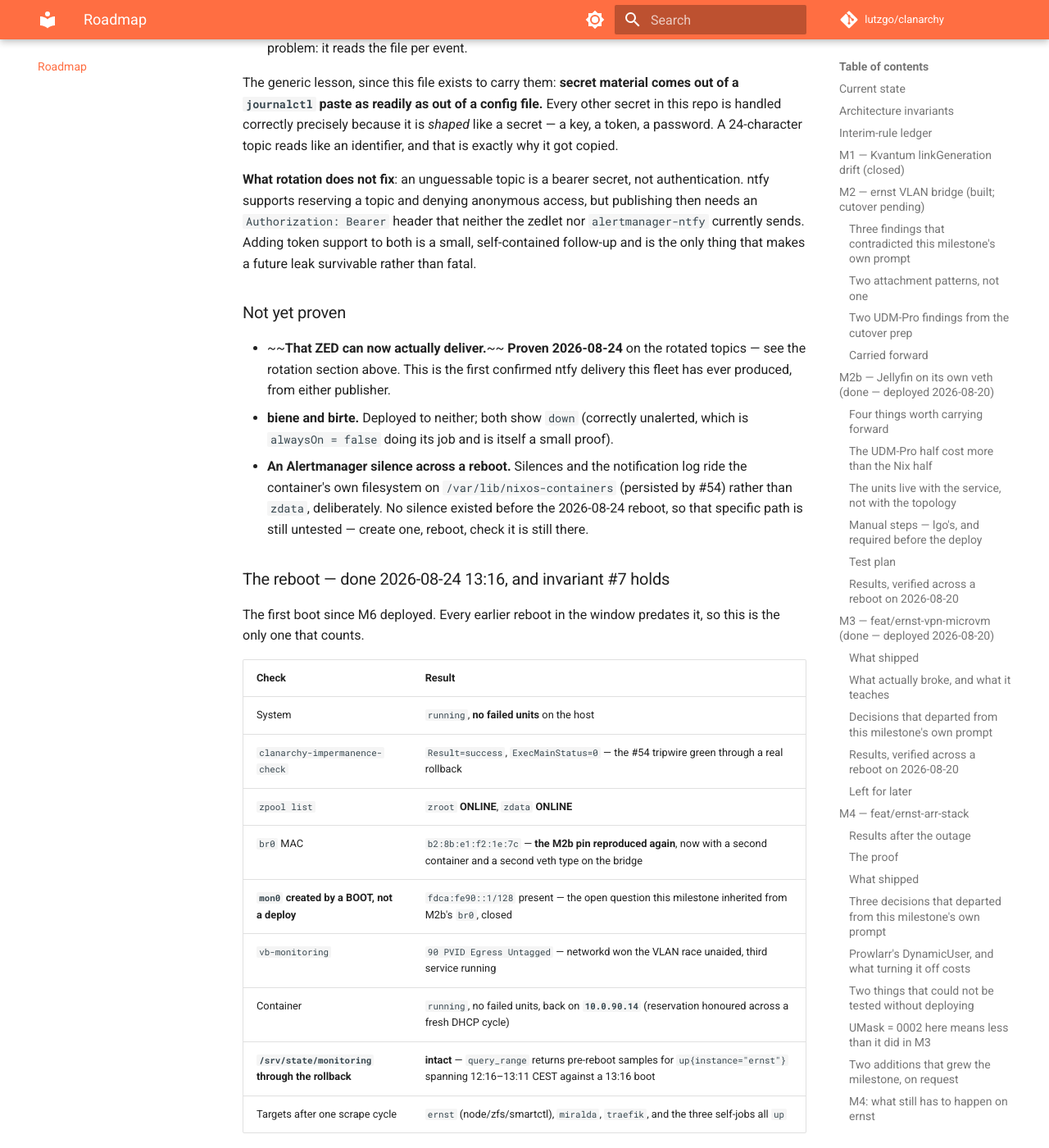
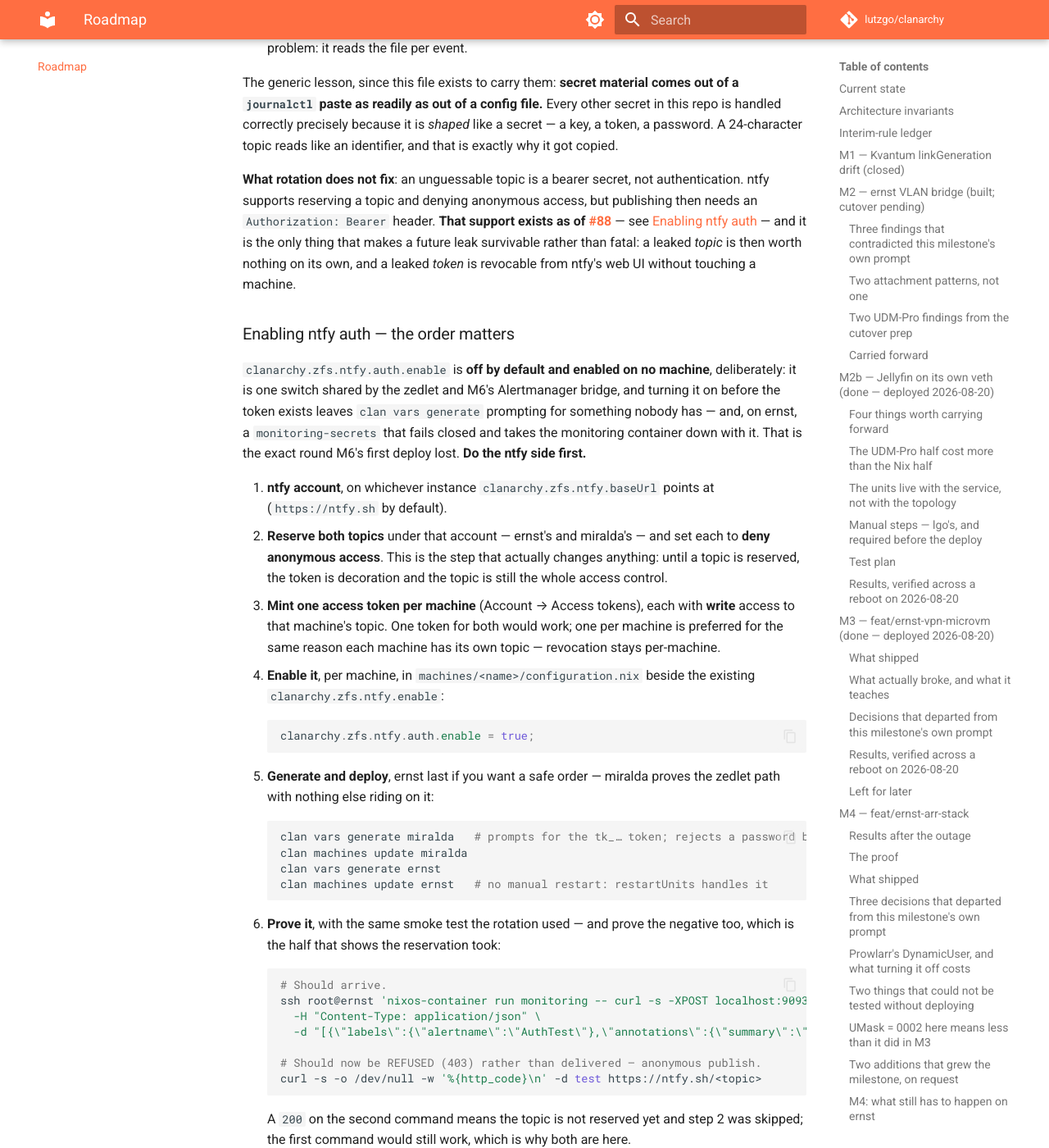
Before and after one commit to lutzgo/clanarchy, an MkDocs documentation site: the page built from docs/roadmap.md, in a window 1280 px wide and 1400 px high, scrolled down 50864 px. Shown: the whole window at 82% size. Built offline with MkDocs 1.6.1 and Material for MkDocs 9.7.7, drawn with Linux system fonts in a browser that asks for light colours; comment, search, counter and statistics services are not loaded; some of the changed text lies outside the part shown.

Commit message:
Document the ntfy auth enablement order
zfs-ntfy.nix pointed at docs/roadmap.md for the enablement sequence and the
roadmap did not have one — a dangling reference on the one procedure where
getting the order wrong takes the monitoring container down.

Adds the six-step sequence, ernst last so miralda proves the zedlet path
with nothing else riding on it, plus the NEGATIVE test that is the half
which actually shows the reservation took: an anonymous publish to the topic
must now return 403.  A 200 there means step 2 was skipped and the token is
decoration — and the positive test would still pass, which is why both are
written down.

Also corrects the module readme: rotating the topic no longer needs a manual
restart (restartUnits handles it), while the Grafana password still does.

Co-Authored-By: Claude Opus 5 <noreply@anthropic.com>
Claude-Session: https://claude.ai/code/session_01BphkxfEVMv3NTqARXQPMdF

````diff
--- a/docs/roadmap.md
+++ b/docs/roadmap.md
@@ -1780,10 +1780,63 @@ identifier, and that is exactly why it got copied.
 
 **What rotation does not fix**: an unguessable topic is a bearer secret, not
 authentication. ntfy supports reserving a topic and denying anonymous access,
-but publishing then needs an `Authorization: Bearer` header that neither the
-zedlet nor `alertmanager-ntfy` currently sends. Adding token support to both is
-a small, self-contained follow-up and is the only thing that makes a future leak
-survivable rather than fatal.
+but publishing then needs an `Authorization: Bearer` header. **That support
+exists as of [#88](https://github.com/lutzgo/clanarchy/pull/88)** — see
+[Enabling ntfy auth](#enabling-ntfy-auth-the-order-matters) — and it is the only
+thing that makes a future leak survivable rather than fatal: a leaked *topic* is
+then worth nothing on its own, and a leaked *token* is revocable from ntfy's web
+UI without touching a machine.
+
+### Enabling ntfy auth — the order matters
+
+`clanarchy.zfs.ntfy.auth.enable` is **off by default and enabled on no
+machine**, deliberately: it is one switch shared by the zedlet and M6's
+Alertmanager bridge, and turning it on before the token exists leaves
+`clan vars generate` prompting for something nobody has — and, on ernst, a
+`monitoring-secrets` that fails closed and takes the monitoring container down
+with it. That is the exact round M6's first deploy lost. **Do the ntfy side
+first.**
+
+1. **ntfy account**, on whichever instance `clanarchy.zfs.ntfy.baseUrl` points
+   at (`https://ntfy.sh` by default).
+2. **Reserve both topics** under that account — ernst's and miralda's — and set
+   each to **deny anonymous access**. This is the step that actually changes
+   anything: until a topic is reserved, the token is decoration and the topic
+   is still the whole access control.
+3. **Mint one access token per machine** (Account → Access tokens), each with
+   **write** access to that machine's topic. One token for both would work; one
+   per machine is preferred for the same reason each machine has its own topic —
+   revocation stays per-machine.
+4. **Enable it**, per machine, in `machines/<name>/configuration.nix` beside the
+   existing `clanarchy.zfs.ntfy.enable`:
+   ```nix
+   clanarchy.zfs.ntfy.auth.enable = true;
+   ```
+5. **Generate and deploy**, ernst last if you want a safe order — miralda proves
+   the zedlet path with nothing else riding on it:
+   ```bash
+   clan vars generate miralda   # prompts for the tk_… token; rejects a password by shape
+   clan machines update miralda
+   clan vars generate ernst
+   clan machines update ernst   # no manual restart: restartUnits handles it
+   ```
+6. **Prove it**, with the same smoke test the rotation used — and prove the
+   negative too, which is the half that shows the reservation took:
+   ```bash
+   # Should arrive.
+   ssh root@ernst 'nixos-container run monitoring -- curl -s -XPOST localhost:9093/api/v2/alerts \
+     -H "Content-Type: application/json" \
+     -d "[{\"labels\":{\"alertname\":\"AuthTest\"},\"annotations\":{\"summary\":\"auth test\"}}]"'
+
+   # Should now be REFUSED (403) rather than delivered — anonymous publish.
+   curl -s -o /dev/null -w '%{http_code}\n' -d test https://ntfy.sh/<topic>
+   ```
+   A `200` on the second command means the topic is not reserved yet and step 2
+   was skipped; the first command would still work, which is why both are here.
+
+**Rolling back** is `auth.enable = false` plus a deploy — the topic var is
+untouched by any of this, and the token generator is separate precisely so
+nothing here can invalidate it.
 
 ### Not yet proven
 
````
Also changed, not shown: service-modules/monitoring.md (+13 -2 lines), 1 other file.
